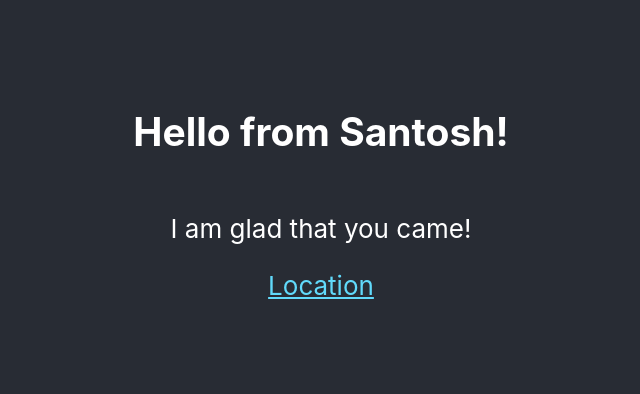
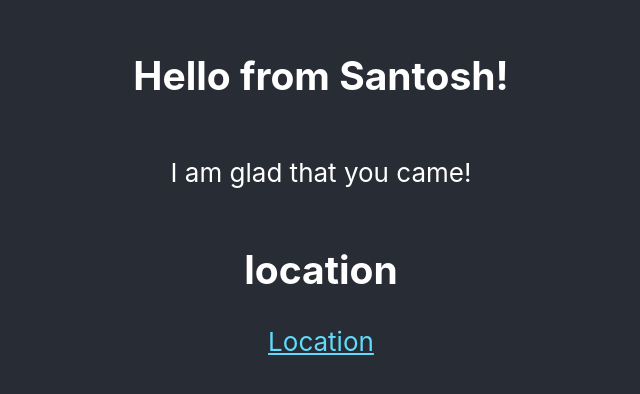
Before and after one commit to santosh1303/hellofromsantosh, a React (Create React App) app: page / in a window 1280 px wide. Shown: the part 212-606 px from the top of the page, without its empty margins (319-959 px from the left). Built offline with nearby package versions, Linux system fonts and the light colour scheme.

Commit message:
added a header called location so that it can be found by the test
added a header called location so that it can be found by the test

```diff
--- a/src/App.js
+++ b/src/App.js
@@ -10,7 +10,10 @@
         <p>
           I am glad that you came!
         </p>
-        <a
+
+    <h2>location</h2>
+
+    <a
           className="App-link"
           href="https://goo.gl/maps/z3CCnnk8TV88owVH7"
           target="_blank"
```
